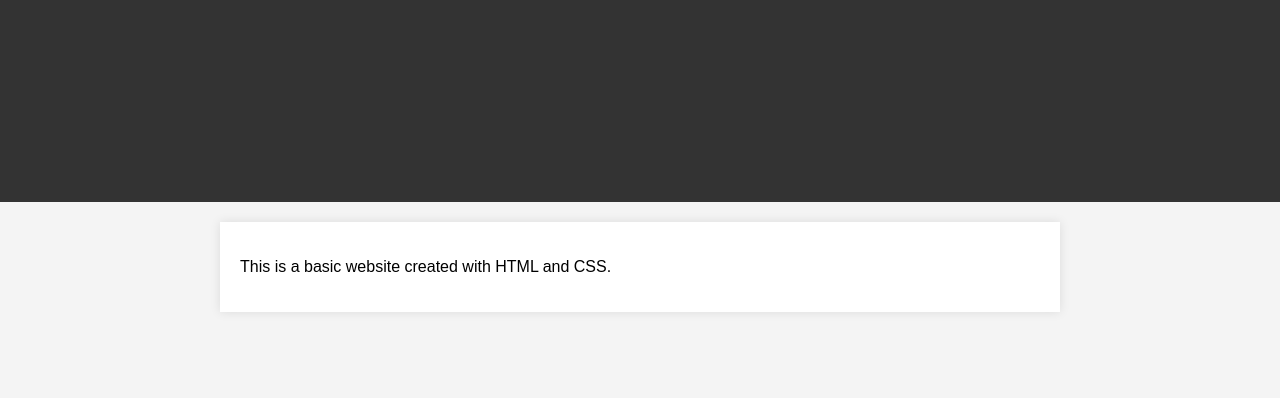
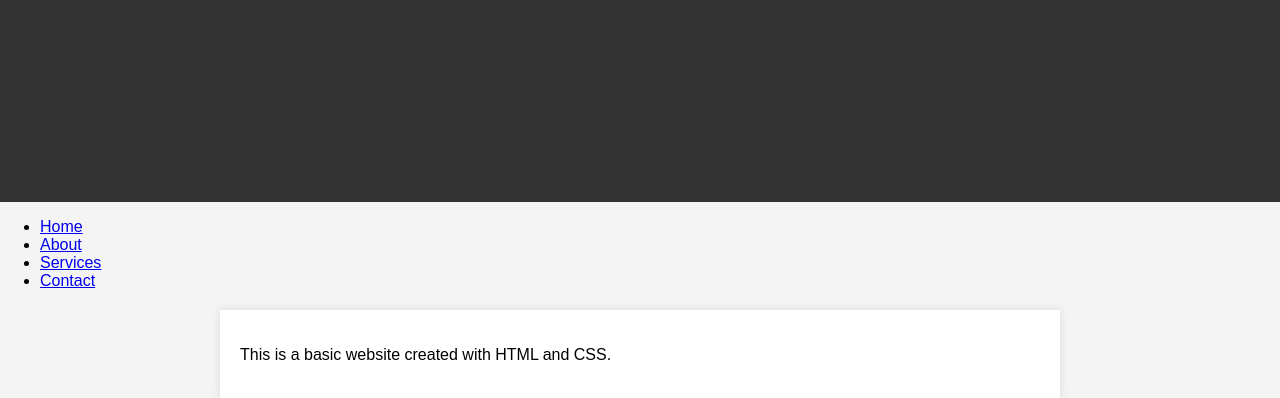
Before and after one commit to BlakeMorriso/BlakeMorriso-, a plain HTML site: page index.html in a window 1280 px wide. Shown: the part 1089-1487 px from the top of the page. Before the commit the page ends 1421 px from the top, so only its background shows below. Drawn offline with Linux system fonts and the light colour scheme.

Commit message:
Update index.html

```diff
--- a/index.html
+++ b/index.html
@@ -11,9 +11,25 @@
         <h1>Welcome to My Website</h1>
     </header>
 
-    <section>
-        <p>This is a basic website created with HTML and CSS.</p>
-    </section>
+
+    <div class="separator"></div>
+
+    <nav>
+        <ul>
+            <li><a href="#home">Home</a></li>
+            <li><a href="#about">About</a></li>
+            <li><a href="#services">Services</a></li>
+            <li><a href="#contact">Contact</a></li>
+        </ul>
+    </nav>
+
+    <div class="separator"></div>
+
+    <main>
+        <section>
+            <p>This is a basic website created with HTML and CSS.</p>
+        </section>
+    </main>
 
     <footer>
         <p>&copy; 2023 Your Name</p>
```
